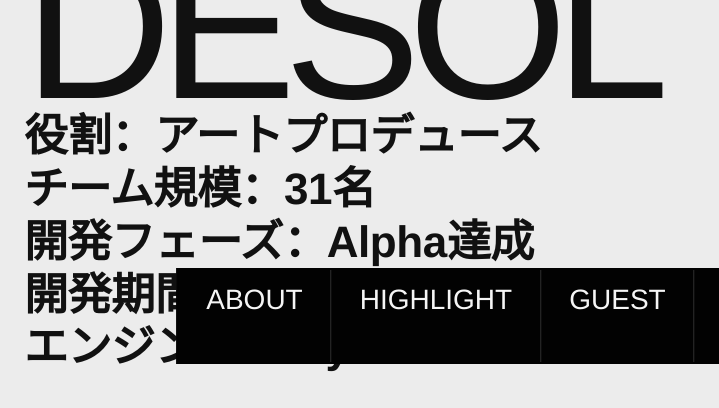
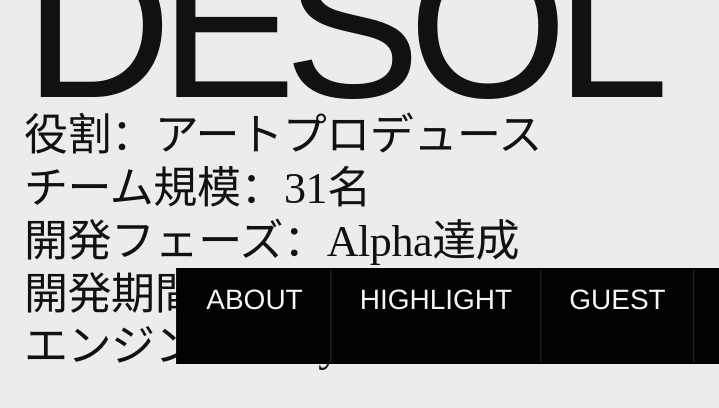
Before and after one commit to yqian142/super-duper-broccoli, a plain HTML site: page index.html in a window 1280 px wide. Shown: the part 416-824 px from the top of the page, 0-719 px from the left. Drawn offline with Linux system fonts and the light colour scheme.

Commit message:
Update index.html

```diff
--- a/index.html
+++ b/index.html
@@ -19,7 +19,7 @@
         margin: 0;
         background: var(--bg);
         color: var(--ink);
-        font-family: "Helvetica Neue", "Arial", "Hiragino Sans GB",
+        font-family: "Helvetica Neue", "Arial", "PingFang SC", "Hiragino Sans GB",
           sans-serif;
       }
 
@@ -77,9 +77,11 @@
       }
 
       .desol-body {
+        font-family: "Hiragino Mincho ProN", "Yu Mincho", serif;
         margin: 14px 0 0;
         max-width: 760px;
         font-size: 44px;
+        font-weight: 100;
         line-height: 1.2;
         letter-spacing: -0.01em;
       }
```
